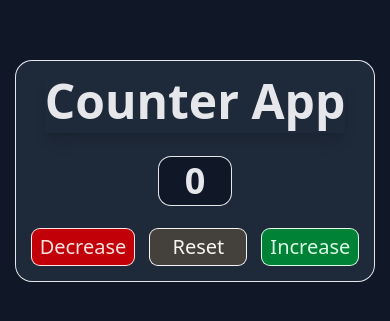
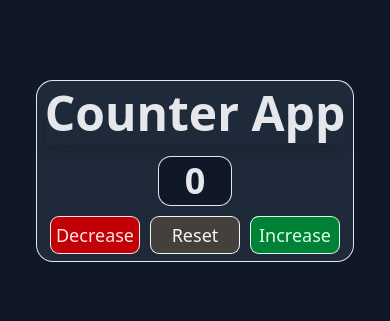
Before and after one commit to Pankaj72885/Counter-App, a plain HTML site: page index.html in a window 390 px wide. Shown: the part 251-572 px from the top of the page. Drawn offline with nearby package versions, Linux system fonts and the light colour scheme.

Commit message:
Modify Responsiveness

```diff
--- a/index.html
+++ b/index.html
@@ -17,11 +17,11 @@
   >
     <!-- Main container for the Counter App -->
     <div
-      class="bg-gray-800 p-4 sm:p-6 ring rounded-2xl flex flex-col justify-center items-center gap-6 sm:gap-8 md:gap-10"
+      class="bg-gray-800 p-2 sm:p-6 ring rounded-2xl flex flex-col justify-center items-center gap-3 sm:gap-5 md:gap-7"
     >
       <!-- App title -->
       <h1
-        class="text-5xl sm:text-7xl md:text-8xl font-bold shadow-lg sm:shadow-xl md:shadow-2xl pb-2 md:pb-4"
+        class="text-5xl sm:text-6xl md:text-7xl font-bold shadow-lg sm:shadow-xl md:shadow-2xl pb-2 md:pb-2"
       >
         Counter App
       </h1>
@@ -29,17 +29,17 @@
       <!-- Counter display -->
       <p
         id="value"
-        class="text-4xl sm:text-6xl md:text-8xl bg-gray-900 sm:px-3 md:px-4 px-2 md:py-3 py-1 rounded-xl md:rounded-2xl min-w-18 sm:min-w-20 md:min-w-36 text-center font-bold ring transition-transform duration-200 ease-out"
+        class="text-4xl sm:text-6xl md:text-7xl bg-gray-900 sm:px-3 md:px-4 px-2 md:py-2 py-1 rounded-xl md:rounded-2xl min-w-18 sm:min-w-20 md:min-w-36 text-center font-bold ring transition-transform duration-200 ease-out"
       >
         0
       </p>
 
       <!-- Buttons container -->
-      <div class="flex gap-4 sm:gap-5 md:gap-6 text-xl sm:text-3xl md:text-4xl">
+      <div class="flex gap-3 sm:gap-5 text-lg sm:text-3xl md:text-4xl">
         <!-- Decrease button -->
         <button
           id="decrease"
-          class="ring rounded-lg px-2 py-1 sm:py-2 bg-red-700 hover:bg-red-800 text-red-100 hover:text-red-200 active:bg-red-900 min-w-24 sm:min-w-38 md:min-w-42 transition duration-500 ease-in-out hover:scale-110"
+          class="ring rounded-lg p-1 sm:py-2 bg-red-700 hover:bg-red-800 text-red-100 hover:text-red-200 active:bg-red-900 min-w-22 sm:min-w-38 md:min-w-42 transition duration-500 ease-in-out hover:scale-110"
         >
           Decrease
         </button>
@@ -47,7 +47,7 @@
         <!-- Reset button -->
         <button
           id="reset"
-          class="ring rounded-lg px-2 py-1 bg-stone-700 hover:bg-stone-800 text-stone-100 hover:text-stone-200 active:bg-stone-900 min-w-24 sm:min-w-38 md:min-w-42 transition duration-500 ease-in-out hover:scale-110"
+          class="ring rounded-lg p-1 bg-stone-700 hover:bg-stone-800 text-stone-100 hover:text-stone-200 active:bg-stone-900 min-w-22 sm:min-w-38 md:min-w-42 transition duration-500 ease-in-out hover:scale-110"
         >
           Reset
         </button>
@@ -55,7 +55,7 @@
         <!-- Increase button -->
         <button
           id="increase"
-          class="ring rounded-lg px-2 py-1 bg-green-700 hover:bg-green-800 text-green-100 hover:text-green-200 active:bg-green-900 min-w-24 sm:min-w-38 md:min-w-42 transition duration-500 ease-in-out hover:scale-110"
+          class="ring rounded-lg p-1 bg-green-700 hover:bg-green-800 text-green-100 hover:text-green-200 active:bg-green-900 min-w-22 sm:min-w-38 md:min-w-42 transition duration-500 ease-in-out hover:scale-110"
         >
           Increase
         </button>
```
